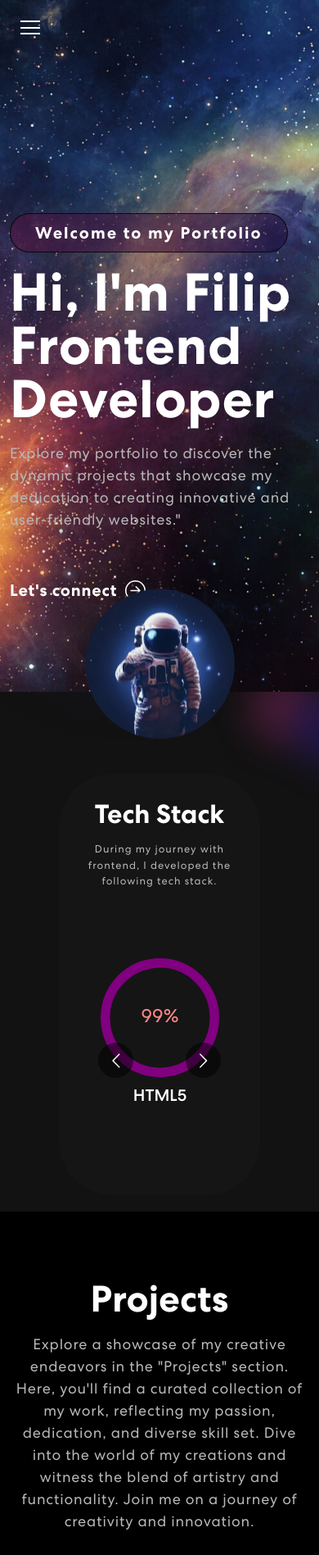
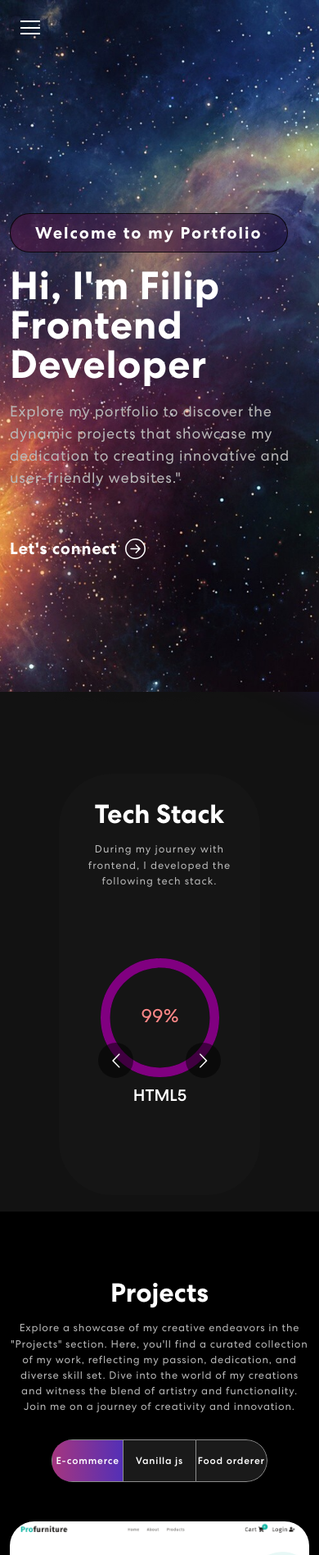
Before and after one commit to FilipO1994/web-portfolio, a React (Create React App) app: page / in a window 390 px wide. Shown: the top 1897 px of the page at 82% size. Built offline with nearby package versions, Linux system fonts and the light colour scheme.

Commit message:
corrected  mobile @media

```diff
--- a/src/App.css
+++ b/src/App.css
@@ -362,29 +362,6 @@ nav.navbar .navbar-toggler[aria-expanded='true'] .navbar-toggler-icon {
 .progress-circle {
 	margin: 10px;
 }
-@media only screen and (max-width: 576px) {
-	.banner img {
-		max-width: 50%;
-		height: auto;
-		display: block;
-		margin: 0 auto;
-	}
-
-	.skills-scale {
-		transform: scale(0.8);
-		transform: translateY(100px);
-		padding: 60px;
-		h2 {
-			font-size: 2em;
-		}
-		p {
-			font-size: 0.8em;
-		}
-		.skill-bx {
-			padding: 30px 20px;
-		}
-	}
-}
 
 /************ Projects Css ************/
 .project {
@@ -633,3 +610,53 @@ button[disabled] {
 	letter-spacing: 0.5px;
 	margin-top: 20px;
 }
+@media only screen and (max-width: 576px) {
+	.banner h1 {
+		font-size: 3em;
+	}
+	.banner img {
+		max-width: 50%;
+		height: auto;
+		display: none;
+		margin: 0 auto;
+	}
+
+	.skills-scale {
+		transform: translateY(100px);
+		padding: 60px;
+		h2 {
+			font-size: 2em;
+		}
+		p {
+			font-size: 0.8em;
+		}
+		.skill-bx {
+			padding: 30px 20px;
+		}
+	}
+	.project {
+		.nav.nav-pills .nav-link {
+			font-size: 12px;
+		}
+		h2 {
+			font-size: 2em;
+		}
+		p {
+			font-size: 0.8em;
+		}
+	}
+	.contact {
+		h2 {
+			font-size: 2em;
+			text-align: center;
+		}
+
+		form input,
+		form textarea {
+			padding: 9px 13px;
+		}
+		form button{
+			width: 100vw;
+		}
+	}
+}
--- a/src/components/Banner.js
+++ b/src/components/Banner.js
@@ -70,7 +70,7 @@ export const Banner = () => {
 							</button>
 						</Link>
 					</Col>
-					<Col xs={12} md={6} xl={5}>
+					<Col xs={4} md={6} xl={5}>
 						{' '}
 						<TrackVisibility once>
 							{({ isVisible }) => (
```
